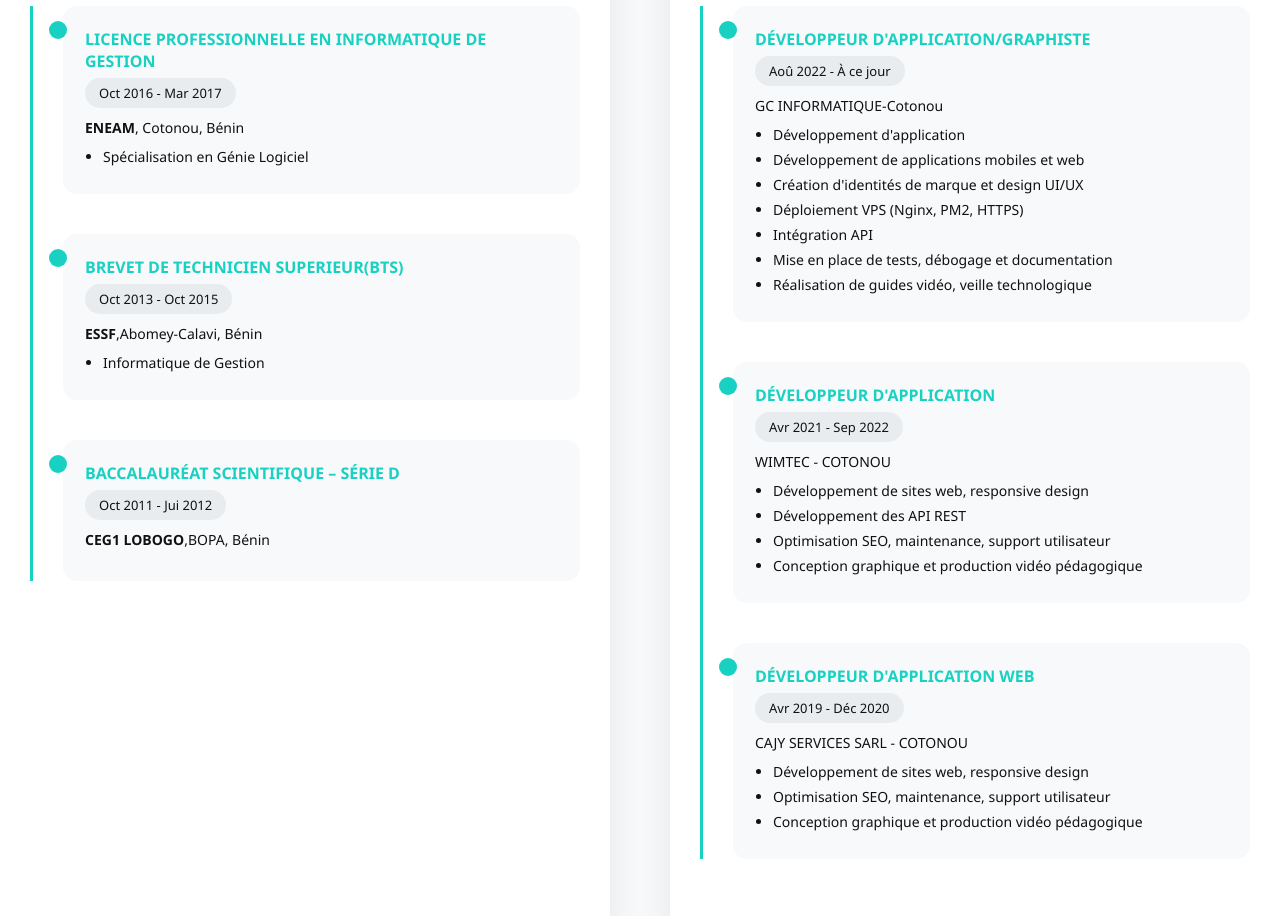
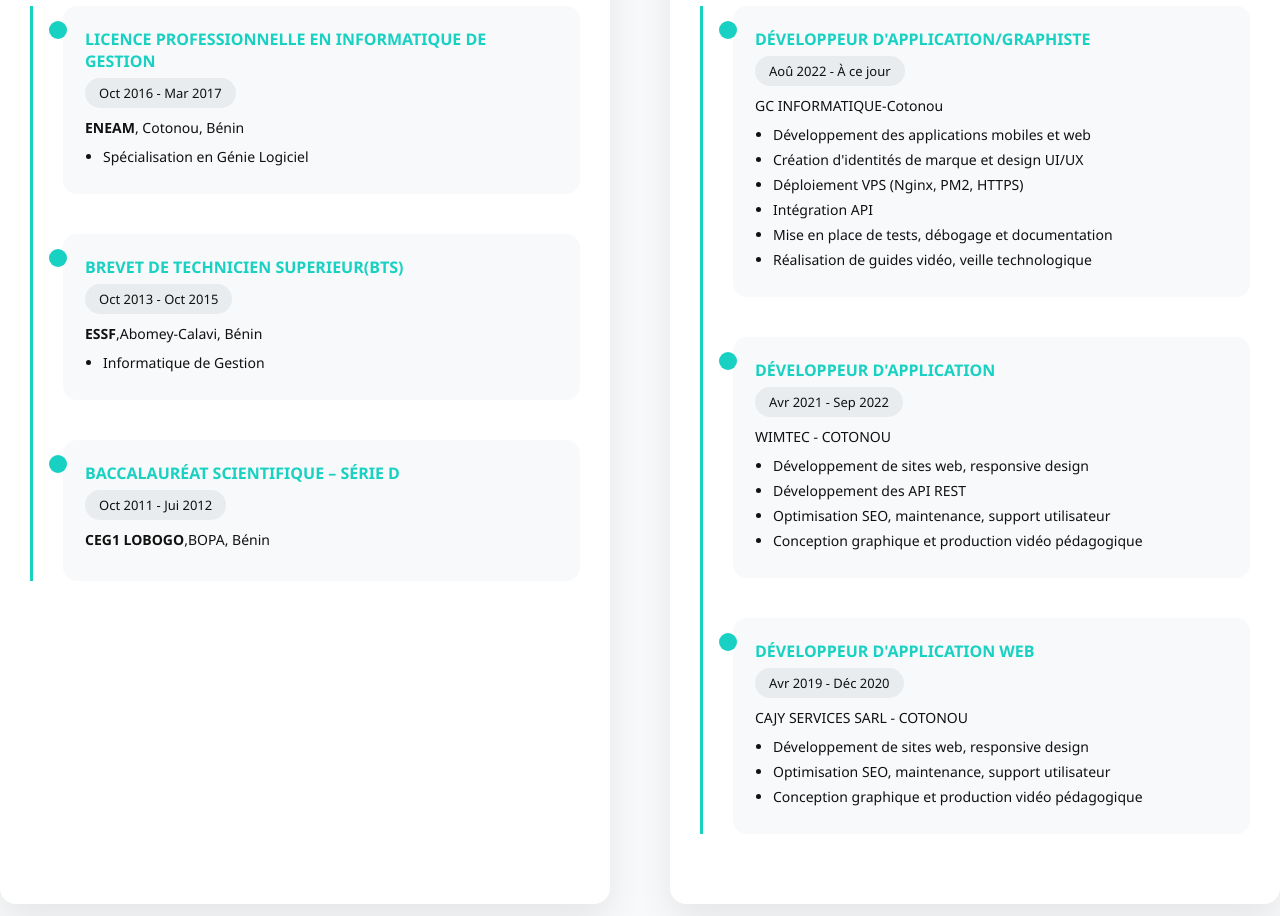
Before and after one commit to ALODEGNITO/portefolio.github.io, a plain HTML site: page index.html in a window 1280 px wide. Shown: the part 1960-2876 px from the top of the page. Drawn offline with Linux system fonts and the light colour scheme; files whose address does not match are found by name.

Commit message:
Update index.html

```diff
--- a/index.html
+++ b/index.html
@@ -250,8 +250,7 @@
 				                    <span class="timeline-date">Aoû 2022 - À ce jour</span>
 				                    <p>GC  INFORMATIQUE-Cotonou</p>
 				                    <ul>
-				                        <li>Développement d'application</li>
-										<li>Développement de applications mobiles et web</li>
+										<li>Développement des applications mobiles et web</li>
 				                        <li>Création d'identités de marque et design UI/UX</li>
 				                        <li>Déploiement VPS (Nginx, PM2, HTTPS)</li>
 										<li>Intégration API</li>
```
